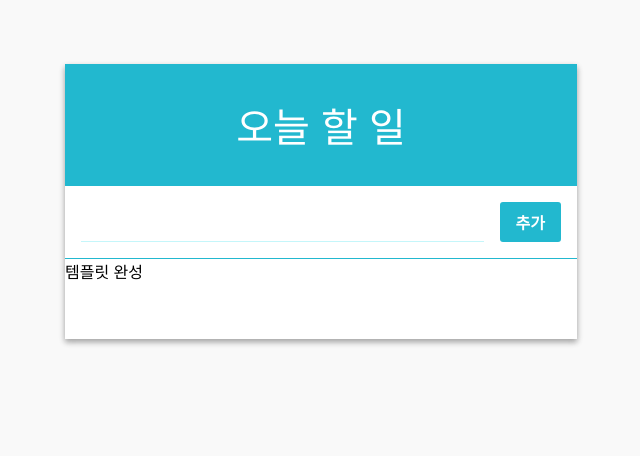
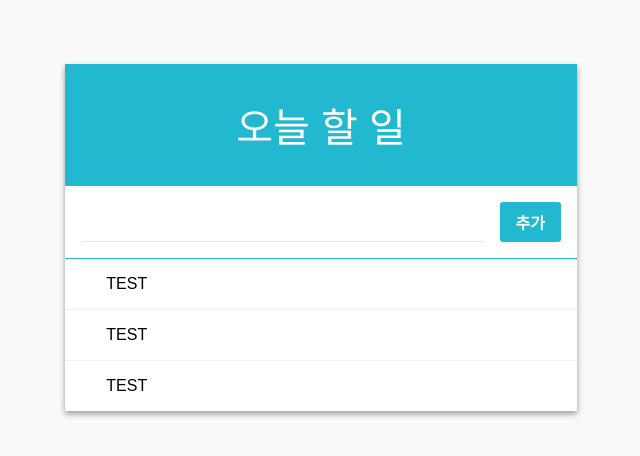
Before and after one commit to flynnpark/todo-list, a React (Create React App) app: page / in a window 1280 px wide. Shown: the top 456 px of the page, without its empty margins (319-959 px from the left). Built offline with nearby package versions, Linux system fonts and the light colour scheme.

Commit message:
TodoItem 컴포넌트 작성
- checked가 true일 경우 우측에 체크마크를 보여줌
- 마우스가 올려져있을 경우 좌측에 엑스마크를 보여줌
- 엑스마크가 클릭되면 삭제됨
- e.stopPropagation으로 이벤트의 확산을 멈춤

```diff
--- a/src/App.js
+++ b/src/App.js
@@ -1,13 +1,14 @@
 import React, { Component } from 'react';
 import TodoListTemplate from './components/TodoListTemplate';
 import Form from './components/Form';
+import TodoItemList from './components/TodoItemList';
 
 class App extends Component {
     render() {
         return (
             <div>
                 <TodoListTemplate form={<Form />}>
-                    템플릿 완성
+                    <TodoItemList />
                 </TodoListTemplate>
             </div>
         );
--- /dev/null
+++ b/src/components/TodoItem.css
@@ -0,0 +1,48 @@
+.todo-item {
+  padding: 1rem;
+  display: flex;
+  align-items: center; /* 세로 가운데 정렬 */
+  cursor: pointer;
+  transition: all 0.15s;
+  user-select: none;
+}
+
+.todo-item:hover {
+  background: #e3fafc;
+}
+
+/* todo-item 에 마우스가 있을때만 .remove 보이기 */
+.todo-item:hover .remove {
+  opacity: 1;
+}
+
+/* todo-item 사이에 윗 테두리 */
+.todo-item + .todo-item {
+  border-top: 1px solid #f1f3f5;
+}
+
+
+.remove {
+  margin-right: 1rem;
+  color: #e64980;
+  font-weight: 600;
+  opacity: 0;
+}
+
+.todo-text {
+  flex: 1; /* 체크, 엑스를 제외한 공간 다 채우기 */
+  word-break: break-all;
+}
+
+.checked {
+  text-decoration: line-through;
+  color: #adb5bd;
+}
+
+.check-mark {
+  font-size: 1.5rem;
+  line-height: 1rem;
+  margin-left: 1rem;
+  color: #3bc9db;
+  font-weight: 800;
+}
--- /dev/null
+++ b/src/components/TodoItem.js
@@ -0,0 +1,22 @@
+import React, { Component } from 'react';
+import './TodoItem.css';
+
+class TodoItem extends Component {
+    render() {
+        const { text, checked, id, onToggle, onRemove } = this.props;
+
+        return (
+            <div className="todo-item" onClick={() => onToggle(id)}>
+                <div className="remove" onClick={(e) => { e.stopPropagation(); onRemove(id); }}>
+                    &times;
+                </div>
+                <div className={`todo-text ${checked && 'checked'}`}>
+                    <div>{text}</div>
+                </div>
+                { checked && (<div className="check-mark">✓</div>)}
+            </div>
+        );
+    }
+}
+
+export default TodoItem;
--- a/src/components/TodoItemList.js
+++ b/src/components/TodoItemList.js
@@ -1,4 +1,5 @@
-import React from 'react';
+import React, { Component } from 'react';
+import TodoItem from './TodoItem';
 
 class TodoItemList extends Component {
     render() {
@@ -6,7 +7,9 @@
 
         return (
             <div>
-
+                <TodoItem text="TEST" />
+                <TodoItem text="TEST" />
+                <TodoItem text="TEST" />
             </div>
         );
     }
```
